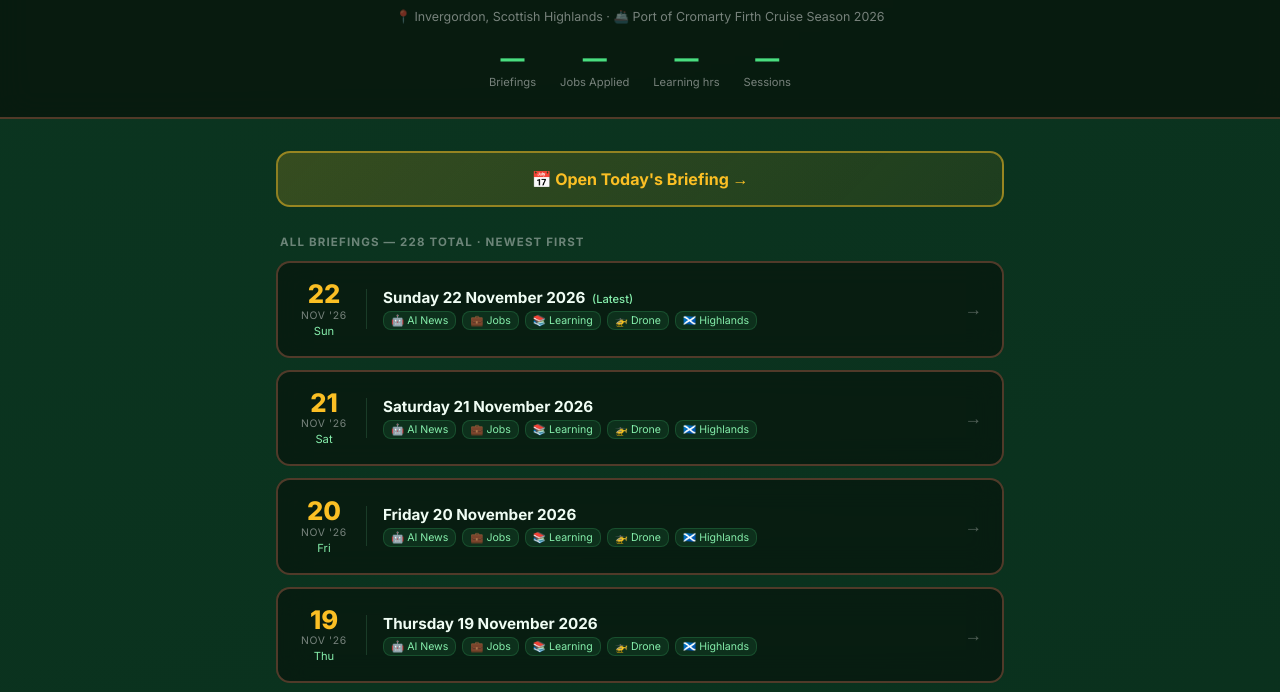
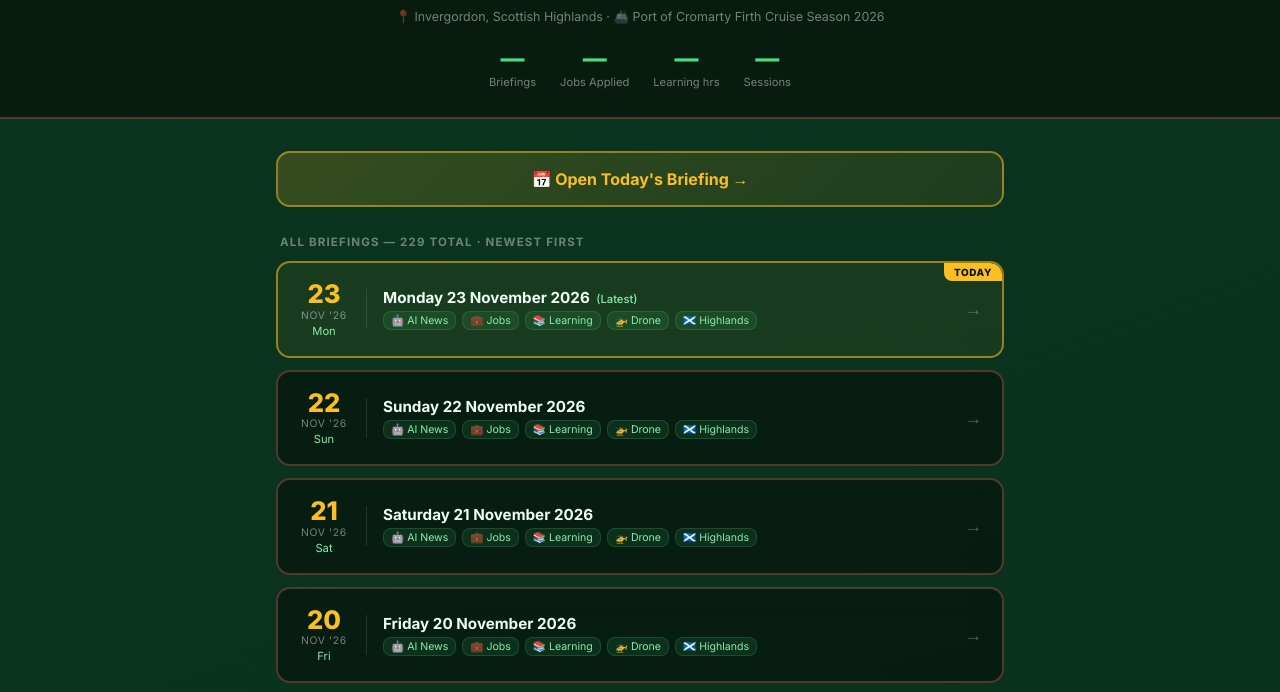
Before and after one commit to steve-ai-stuff/daily-briefing, a plain HTML site: page index.html in a window 1280 px wide. Shown: the part 101-793 px from the top of the page. Drawn offline with Linux system fonts and the light colour scheme.

Commit message:
Update index — 229 briefings

```diff
--- a/index.html
+++ b/index.html
@@ -111,6 +111,7 @@ footer{text-align:center;color:rgba(255,255,255,0.25);font-size:0.75rem;padding-
 // Add new entries here each time a new briefing is generated.
 // JavaScript will parse dates and sort newest-first automatically.
 var BRIEFINGS = [
+  ["23", "11", "2026", "Daily-Briefing_23-11-2026.html"],
   ["22", "11", "2026", "Daily-Briefing_22-11-2026.html"],
   ["21", "11", "2026", "Daily-Briefing_21-11-2026.html"],
 ["20", "11", "2026", "Daily-Briefing_20-11-2026.html"],
```
